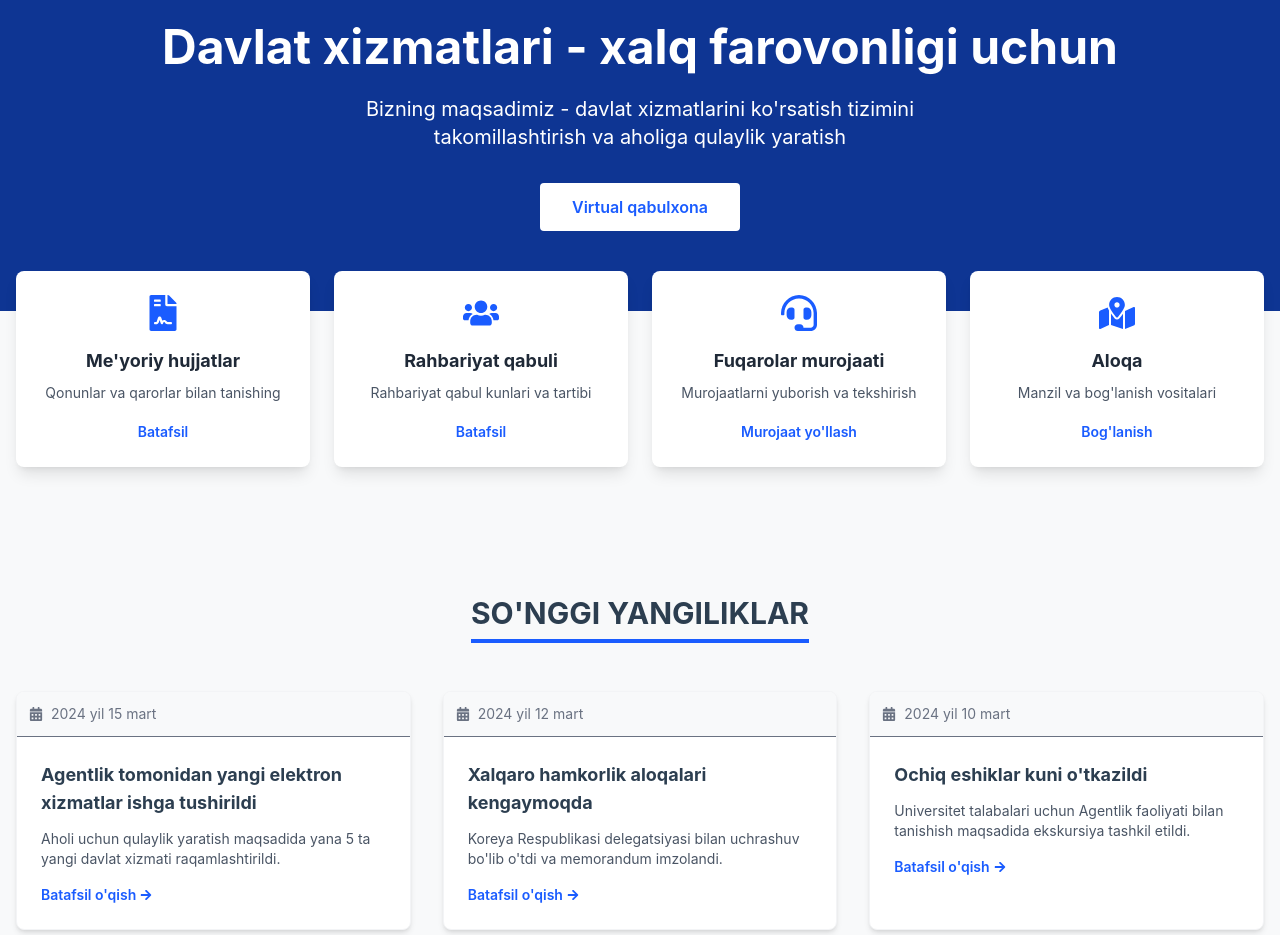
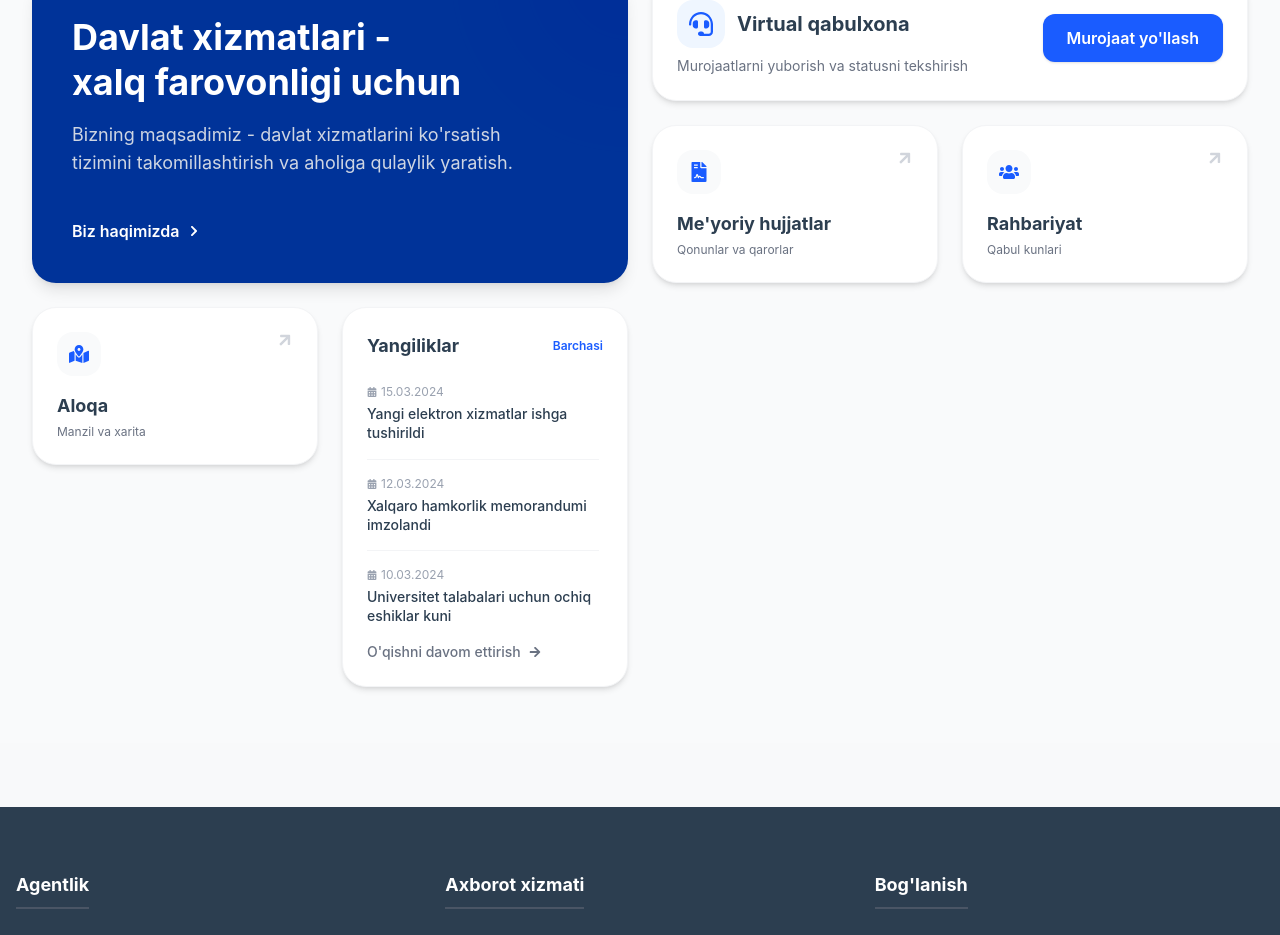
Before and after one commit to Muslimceek/O-zbekiston-Davlat-Boshqaruvi-Agentligi, a React (Vite) app: page / in a window 1280 px wide. Shown: the part 263-1198 px from the top of the page. Built offline with nearby package versions, Linux system fonts and the light colour scheme.

Commit message:
Update Home.jsx

```diff
--- a/src/pages/Home.jsx
+++ b/src/pages/Home.jsx
@@ -1,109 +1,140 @@
 import React from 'react';
 import { Link } from 'react-router-dom';
-import { FaFileContract, FaUsers, FaHeadset, FaMapMarkedAlt, FaCalendarAlt, FaArrowRight } from 'react-icons/fa';
+import { FaFileContract, FaUsers, FaHeadset, FaMapMarkedAlt, FaCalendarAlt, FaArrowRight, FaChevronRight } from 'react-icons/fa';
 
 const Home = () => {
     return (
-        <>
-            {/* Hero Section */}
-            <section className="bg-primary-dark text-white py-20 text-center relative overflow-hidden">
-                {/* Placeholder for background image */}
-                <div className="absolute inset-0 bg-blue-900 opacity-50 z-0"></div>
-                <div className="container mx-auto px-4 relative z-10">
-                    <h2 className="text-3xl md:text-5xl font-bold mb-6">Davlat xizmatlari - xalq farovonligi uchun</h2>
-                    <p className="text-lg md:text-xl mb-8 max-w-2xl mx-auto">Bizning maqsadimiz - davlat xizmatlarini ko'rsatish tizimini takomillashtirish va aholiga qulaylik yaratish</p>
-                    <Link to="/appeals" className="bg-white text-primary px-8 py-3 rounded font-semibold hover:bg-gray-100 transition inline-block">
-                        Virtual qabulxona
-                    </Link>
-                </div>
-            </section>
+        <div className="bg-gray-50 min-h-screen p-4 md:p-6 lg:p-8">
+            <div className="container mx-auto max-w-7xl">
 
-            {/* Quick Access */}
-            <section className="relative z-20 -mt-10 mb-16 px-4">
-                <div className="container mx-auto grid grid-cols-1 md:grid-cols-2 lg:grid-cols-4 gap-6">
+                {/* BENTO GRID CONTAINER */}
+                {/* Mobile: 1 col, Tablet: 2 cols, Desktop: 4 cols */}
+                <div className="grid grid-cols-1 sm:grid-cols-2 lg:grid-cols-4 gap-4 md:gap-6 auto-rows-auto">
 
-                    <div className="bg-white p-6 rounded-lg shadow-lg text-center transform hover:-translate-y-2 transition duration-300">
-                        <div className="text-4xl text-primary mb-4 flex justify-center"><FaFileContract /></div>
-                        <h3 className="font-bold text-lg mb-2">Me'yoriy hujjatlar</h3>
-                        <p className="text-gray-600 mb-4 text-sm">Qonunlar va qarorlar bilan tanishing</p>
-                        <Link to="/documents" className="text-primary font-semibold text-sm hover:underline">Batafsil</Link>
+                    {/* 1. HERO SECTION (Main Tile) - Spans 2 cols on desktop */}
+                    <div className="col-span-1 sm:col-span-2 lg:col-span-2 row-span-2 bg-primary-dark text-white rounded-3xl p-6 md:p-10 relative overflow-hidden flex flex-col justify-between shadow-lg group">
+                        {/* Background Decoration */}
+                        <div className="absolute top-0 right-0 w-64 h-64 bg-blue-500 rounded-full mix-blend-multiply filter blur-3xl opacity-20 -translate-y-1/2 translate-x-1/2 group-hover:opacity-30 transition duration-500"></div>
+
+                        <div className="relative z-10">
+                            <h2 className="text-2xl md:text-4xl font-bold mb-4 leading-tight">
+                                Davlat xizmatlari - <br/> xalq farovonligi uchun
+                            </h2>
+                            <p className="text-gray-200 text-sm md:text-lg mb-6 max-w-md opacity-90">
+                                Bizning maqsadimiz - davlat xizmatlarini ko'rsatish tizimini takomillashtirish va aholiga qulaylik yaratish.
+                            </p>
+                        </div>
+
+                        <div className="relative z-10 pt-4">
+                            <Link to="/about" className="inline-flex items-center text-white font-semibold hover:opacity-80 transition">
+                                Biz haqimizda <FaChevronRight className="ml-2 text-xs" />
+                            </Link>
+                        </div>
                     </div>
 
-                    <div className="bg-white p-6 rounded-lg shadow-lg text-center transform hover:-translate-y-2 transition duration-300">
-                        <div className="text-4xl text-primary mb-4 flex justify-center"><FaUsers /></div>
-                        <h3 className="font-bold text-lg mb-2">Rahbariyat qabuli</h3>
-                        <p className="text-gray-600 mb-4 text-sm">Rahbariyat qabul kunlari va tartibi</p>
-                        <Link to="/leadership" className="text-primary font-semibold text-sm hover:underline">Batafsil</Link>
+                    {/* 2. VIRTUAL RECEPTION (Primary Action) - Spans 2 cols */}
+                    <div className="col-span-1 sm:col-span-2 bg-white rounded-3xl p-6 shadow-md border border-gray-100 hover:shadow-xl transition duration-300 flex flex-col md:flex-row items-start md:items-center justify-between gap-4">
+                        <div>
+                            <div className="flex items-center gap-3 mb-2">
+                                <div className="p-3 bg-blue-50 text-primary rounded-2xl">
+                                    <FaHeadset size={24} />
+                                </div>
+                                <h3 className="text-xl font-bold text-secondary">Virtual qabulxona</h3>
+                            </div>
+                            <p className="text-gray-500 text-sm">Murojaatlarni yuborish va statusni tekshirish</p>
+                        </div>
+                        <Link to="/appeals" className="w-full md:w-auto text-center bg-primary text-white px-6 py-3 rounded-xl font-semibold hover:bg-opacity-90 transition shadow-sm">
+                            Murojaat yo'llash
+                        </Link>
                     </div>
 
-                    <div className="bg-white p-6 rounded-lg shadow-lg text-center transform hover:-translate-y-2 transition duration-300">
-                        <div className="text-4xl text-primary mb-4 flex justify-center"><FaHeadset /></div>
-                        <h3 className="font-bold text-lg mb-2">Fuqarolar murojaati</h3>
-                        <p className="text-gray-600 mb-4 text-sm">Murojaatlarni yuborish va tekshirish</p>
-                        <Link to="/appeals" className="text-primary font-semibold text-sm hover:underline">Murojaat yo'llash</Link>
-                    </div>
+                    {/* 3. QUICK ACCESS TILES (Compact Grid) */}
 
-                    <div className="bg-white p-6 rounded-lg shadow-lg text-center transform hover:-translate-y-2 transition duration-300">
-                        <div className="text-4xl text-primary mb-4 flex justify-center"><FaMapMarkedAlt /></div>
-                        <h3 className="font-bold text-lg mb-2">Aloqa</h3>
-                        <p className="text-gray-600 mb-4 text-sm">Manzil va bog'lanish vositalari</p>
-                        <Link to="/contacts" className="text-primary font-semibold text-sm hover:underline">Bog'lanish</Link>
+                    {/* Documents */}
+                    <Link to="/documents" className="col-span-1 bg-white rounded-3xl p-6 shadow-md border border-gray-100 hover:scale-[1.02] transition duration-300 group">
+                        <div className="flex justify-between items-start mb-4">
+                            <div className="p-3 bg-gray-50 text-primary rounded-2xl group-hover:bg-primary group-hover:text-white transition">
+                                <FaFileContract size={20} />
+                            </div>
+                            <FaArrowRight className="text-gray-300 group-hover:text-primary transition -rotate-45 group-hover:rotate-0" />
+                        </div>
+                        <h3 className="font-bold text-lg text-secondary mb-1">Me'yoriy hujjatlar</h3>
+                        <p className="text-xs text-gray-500">Qonunlar va qarorlar</p>
+                    </Link>
+
+                    {/* Leadership */}
+                    <Link to="/leadership" className="col-span-1 bg-white rounded-3xl p-6 shadow-md border border-gray-100 hover:scale-[1.02] transition duration-300 group">
+                        <div className="flex justify-between items-start mb-4">
+                            <div className="p-3 bg-gray-50 text-primary rounded-2xl group-hover:bg-primary group-hover:text-white transition">
+                                <FaUsers size={20} />
+                            </div>
+                            <FaArrowRight className="text-gray-300 group-hover:text-primary transition -rotate-45 group-hover:rotate-0" />
+                        </div>
+                        <h3 className="font-bold text-lg text-secondary mb-1">Rahbariyat</h3>
+                        <p className="text-xs text-gray-500">Qabul kunlari</p>
+                    </Link>
+
+                    {/* Contact - Spans 1 col */}
+                    <Link to="/contacts" className="col-span-1 bg-white rounded-3xl p-6 shadow-md border border-gray-100 hover:scale-[1.02] transition duration-300 group">
+                        <div className="flex justify-between items-start mb-4">
+                            <div className="p-3 bg-gray-50 text-primary rounded-2xl group-hover:bg-primary group-hover:text-white transition">
+                                <FaMapMarkedAlt size={20} />
+                            </div>
+                            <FaArrowRight className="text-gray-300 group-hover:text-primary transition -rotate-45 group-hover:rotate-0" />
+                        </div>
+                        <h3 className="font-bold text-lg text-secondary mb-1">Aloqa</h3>
+                        <p className="text-xs text-gray-500">Manzil va xarita</p>
+                    </Link>
+
+                    {/* 4. NEWS SECTION (Vertical Scroll Tile) - Spans 1 col but 2 rows height roughly */}
+                    <div className="col-span-1 sm:col-span-2 lg:col-span-1 lg:row-span-2 bg-white rounded-3xl p-6 shadow-md border border-gray-100 flex flex-col">
+                        <div className="flex justify-between items-center mb-6">
+                            <h3 className="font-bold text-lg text-secondary">Yangiliklar</h3>
+                            <Link to="/news" className="text-xs font-semibold text-primary hover:underline">Barchasi</Link>
+                        </div>
+
+                        <div className="flex flex-col gap-4 overflow-y-auto pr-1 custom-scrollbar">
+                            {/* News Item 1 */}
+                            <div className="group cursor-pointer">
+                                <span className="text-xs text-gray-400 flex items-center gap-1 mb-1">
+                                    <FaCalendarAlt size={10}/> 15.03.2024
+                                </span>
+                                <h4 className="font-medium text-secondary text-sm leading-snug group-hover:text-primary transition">
+                                    Yangi elektron xizmatlar ishga tushirildi
+                                </h4>
+                            </div>
+                            <hr className="border-gray-100"/>
+
+                            {/* News Item 2 */}
+                            <div className="group cursor-pointer">
+                                <span className="text-xs text-gray-400 flex items-center gap-1 mb-1">
+                                    <FaCalendarAlt size={10}/> 12.03.2024
+                                </span>
+                                <h4 className="font-medium text-secondary text-sm leading-snug group-hover:text-primary transition">
+                                    Xalqaro hamkorlik memorandumi imzolandi
+                                </h4>
+                            </div>
+                            <hr className="border-gray-100"/>
+
+                            {/* News Item 3 */}
+                            <div className="group cursor-pointer">
+                                <span className="text-xs text-gray-400 flex items-center gap-1 mb-1">
+                                    <FaCalendarAlt size={10}/> 10.03.2024
+                                </span>
+                                <h4 className="font-medium text-secondary text-sm leading-snug group-hover:text-primary transition">
+                                    Universitet talabalari uchun ochiq eshiklar kuni
+                                </h4>
+                            </div>
+                        </div>
+
+                        <Link to="/news" className="mt-auto pt-4 flex items-center text-sm font-medium text-gray-500 hover:text-primary transition">
+                            O'qishni davom ettirish <FaArrowRight size={12} className="ml-2"/>
+                        </Link>
                     </div>
 
                 </div>
-            </section>
-
-            {/* Latest News */}
-            <section className="py-16">
-                <div className="container mx-auto px-4">
-                    <div className="text-center mb-12">
-                        <h2 className="text-3xl font-bold text-secondary inline-block border-b-4 border-primary pb-2 uppercase">So'nggi Yangiliklar</h2>
-                    </div>
-
-                    <div className="grid grid-cols-1 md:grid-cols-3 gap-8">
-                        {/* News Item 1 */}
-                        <div className="bg-white rounded-lg overflow-hidden shadow-md border border-gray-100 hover:shadow-xl transition">
-                            <div className="bg-light-bg p-3 text-sm text-gray-500 border-b flex items-center gap-2">
-                                <FaCalendarAlt /> 2024 yil 15 mart
-                            </div>
-                            <div className="p-6">
-                                <h3 className="font-bold text-lg mb-3 text-secondary">Agentlik tomonidan yangi elektron xizmatlar ishga tushirildi</h3>
-                                <p className="text-gray-600 mb-4 text-sm line-clamp-3">Aholi uchun qulaylik yaratish maqsadida yana 5 ta yangi davlat xizmati raqamlashtirildi.</p>
-                                <Link to="/news/1" className="text-primary font-semibold text-sm hover:underline flex items-center gap-1">Batafsil o'qish <FaArrowRight size={12} /></Link>
-                            </div>
-                        </div>
-
-                        {/* News Item 2 */}
-                        <div className="bg-white rounded-lg overflow-hidden shadow-md border border-gray-100 hover:shadow-xl transition">
-                            <div className="bg-light-bg p-3 text-sm text-gray-500 border-b flex items-center gap-2">
-                                <FaCalendarAlt /> 2024 yil 12 mart
-                            </div>
-                            <div className="p-6">
-                                <h3 className="font-bold text-lg mb-3 text-secondary">Xalqaro hamkorlik aloqalari kengaymoqda</h3>
-                                <p className="text-gray-600 mb-4 text-sm line-clamp-3">Koreya Respublikasi delegatsiyasi bilan uchrashuv bo'lib o'tdi va memorandum imzolandi.</p>
-                                <Link to="/news/2" className="text-primary font-semibold text-sm hover:underline flex items-center gap-1">Batafsil o'qish <FaArrowRight size={12} /></Link>
-                            </div>
-                        </div>
-
-                        {/* News Item 3 */}
-                        <div className="bg-white rounded-lg overflow-hidden shadow-md border border-gray-100 hover:shadow-xl transition">
-                            <div className="bg-light-bg p-3 text-sm text-gray-500 border-b flex items-center gap-2">
-                                <FaCalendarAlt /> 2024 yil 10 mart
-                            </div>
-                            <div className="p-6">
-                                <h3 className="font-bold text-lg mb-3 text-secondary">Ochiq eshiklar kuni o'tkazildi</h3>
-                                <p className="text-gray-600 mb-4 text-sm line-clamp-3">Universitet talabalari uchun Agentlik faoliyati bilan tanishish maqsadida ekskursiya tashkil etildi.</p>
-                                <Link to="/news/3" className="text-primary font-semibold text-sm hover:underline flex items-center gap-1">Batafsil o'qish <FaArrowRight size={12} /></Link>
-                            </div>
-                        </div>
-                    </div>
-
-                    <div className="text-center mt-10">
-                        <Link to="/news" className="bg-primary text-white px-6 py-3 rounded font-medium hover:bg-primary-dark transition">Barcha yangiliklar</Link>
-                    </div>
-                </div>
-            </section>
-        </>
+            </div>
+        </div>
     );
 };
 
```
